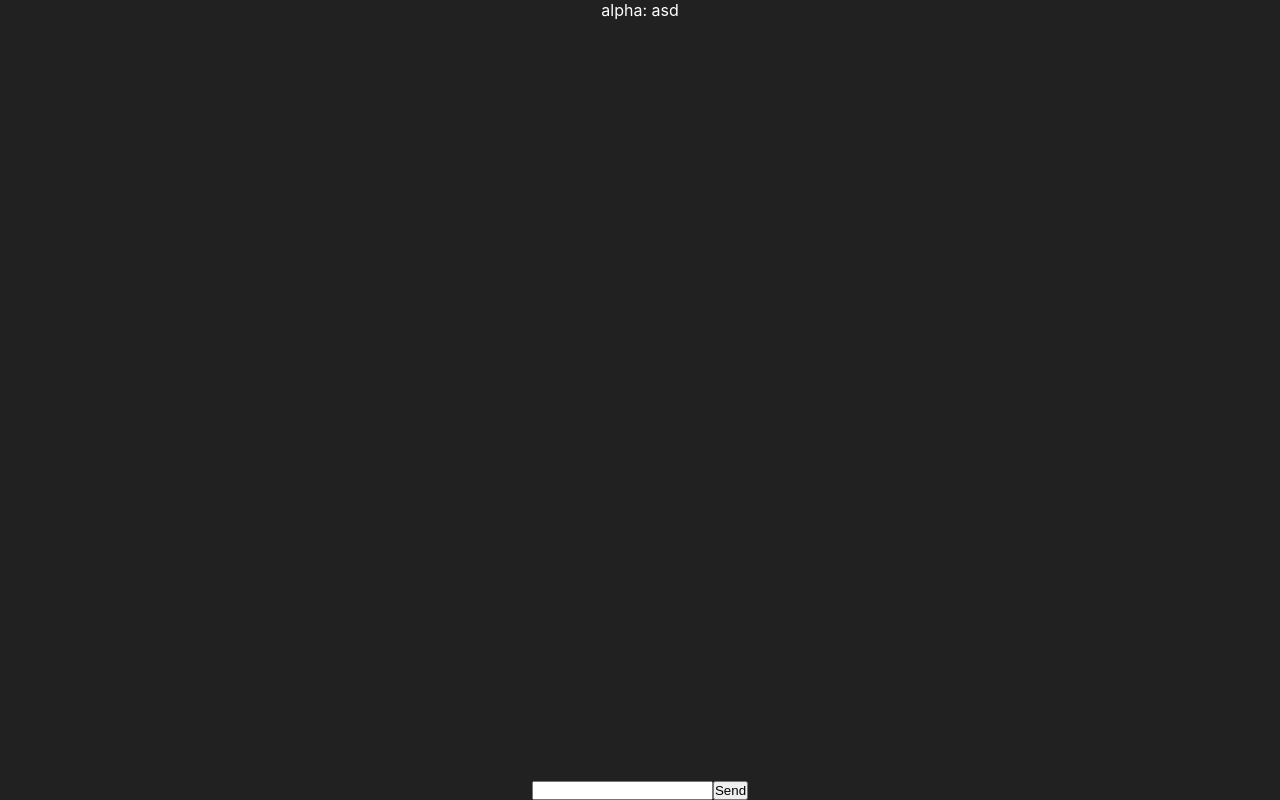
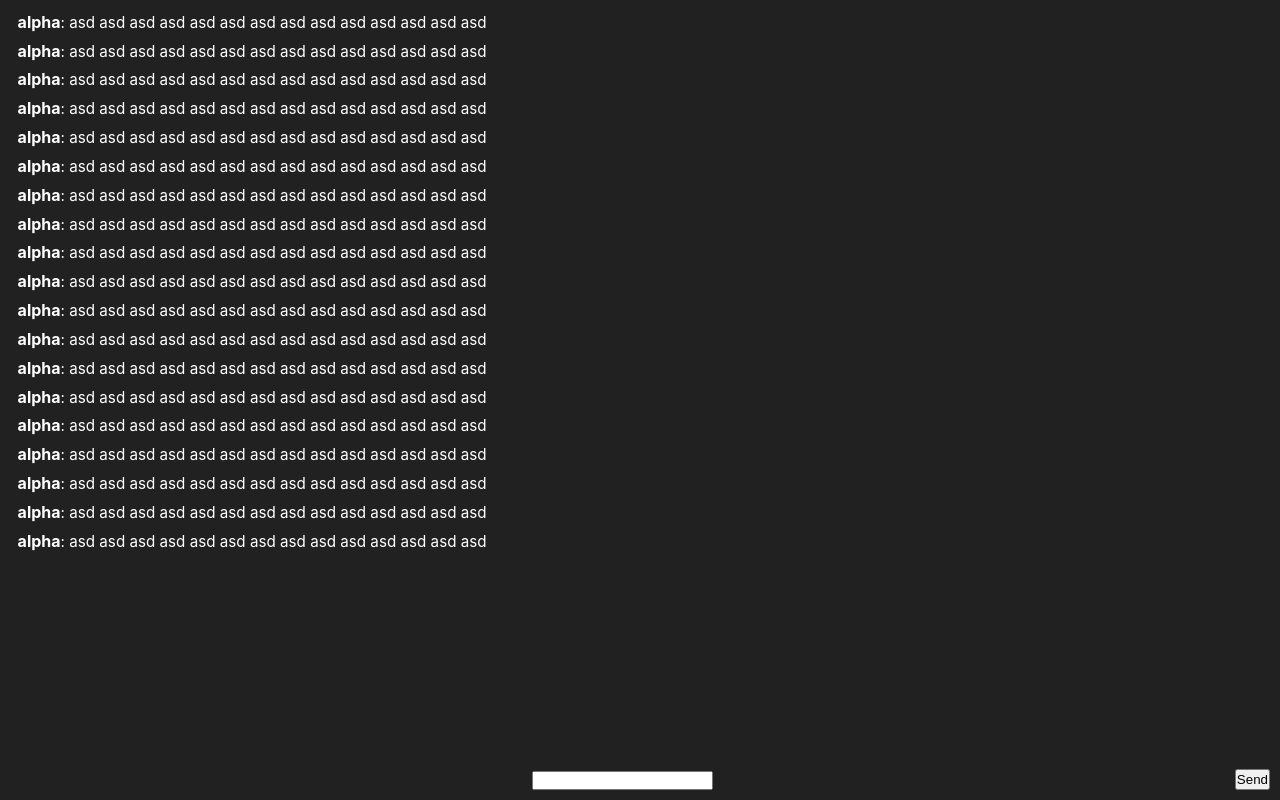
Before and after one commit to sz-sebestyen/live-chat, a React (Create React App) app in the folder frontend/: page / in a window 1280 px wide. Built offline with nearby package versions, Linux system fonts and the light colour scheme.

Commit message:
Make chat messages look decent

```diff
--- a/frontend/src/app.module.css
+++ b/frontend/src/app.module.css
@@ -4,4 +4,5 @@
   color: var(--color-text);
   min-height: 100vh;
   height: 0;
+  max-height: 100vh;
 }
--- a/frontend/src/components/ChatInput.tsx
+++ b/frontend/src/components/ChatInput.tsx
@@ -3,7 +3,9 @@ import css from "./chatInput.module.css";
 
 function ChatInput(): JSX.Element {
   return (
-    <input name="chatInput" className={css.chatInput}/>
+    <div>
+      <input name="chatInput" className={css.chatInput}/>
+    </div>
   );
 }
 
--- a/frontend/src/components/ChatMessage.tsx
+++ b/frontend/src/components/ChatMessage.tsx
@@ -14,7 +14,8 @@ function ChatMessage({ id }: { id: string }): JSX.Element {
 
   return (
     <div className={css.chatMessage}>
-      {user.name}: {message.body}
+      <span className={css.userName}>{user.name}</span>
+      <span className={css.messageBody}>{": "}{message.body}</span>
     </div>
   );
 }
--- a/frontend/src/components/chatBody.module.css
+++ b/frontend/src/components/chatBody.module.css
@@ -1,2 +1,4 @@
 .chatBody {
+  height: 100%;
+  overflow-y: scroll;
 }
--- a/frontend/src/components/chatControl.module.css
+++ b/frontend/src/components/chatControl.module.css
@@ -1,2 +1,8 @@
 .chatControl {
+  padding: 10px;
+  display: flex;
 }
+
+.chatControl > div:first-child {
+  flex: 1;
+}
--- a/frontend/src/components/chatMessage.module.css
+++ b/frontend/src/components/chatMessage.module.css
@@ -1,2 +1,17 @@
 .chatMessage {
+  text-align: left;
+  padding: 0.3em 0.6em;
+  line-height: 1.2;
+  border-radius: 0.3em;
 }
+.chatMessage:hover {
+  background-color: var(--color-bg-light);
+}
+
+.userName {
+  font-weight: bolder;
+}
+
+.messageBody {
+  font-size: 0.95em;
+}
--- a/frontend/src/components/chatMessageList.module.css
+++ b/frontend/src/components/chatMessageList.module.css
@@ -1,2 +1,3 @@
 .chatMessageList {
+  padding: 0.5em;
 }
--- a/frontend/src/index.css
+++ b/frontend/src/index.css
@@ -8,6 +8,7 @@
 
 :root {
   --color-bg: #212121;
+  --color-bg-light: #444;
   --color-text: white;
 }
 
--- a/frontend/src/store.ts
+++ b/frontend/src/store.ts
@@ -31,7 +31,7 @@ const defaultUser = { id: "1", name: "alpha" };
 
 const defaultMessage: Message = {
   id: "123",
-  body: "asd",
+  body: "asd asd asd asd asd asd asd asd asd asd asd asd asd asd ",
   userId: "1",
 };
 
@@ -45,8 +45,29 @@ const defaultNormalizedUsers: Users = {
 const defaultNormalizedMessages: Messages = {
   byId: {
     123: defaultMessage,
+    124: defaultMessage,
   },
-  ids: ["123"],
+  ids: [
+    "123",
+    "124",
+    "124",
+    "124",
+    "124",
+    "124",
+    "124",
+    "124",
+    "124",
+    "124",
+    "124",
+    "124",
+    "124",
+    "124",
+    "124",
+    "124",
+    "124",
+    "124",
+    "124",
+  ],
 };
 
 const users: Reducer<Users, Action<User>> = function (
```
